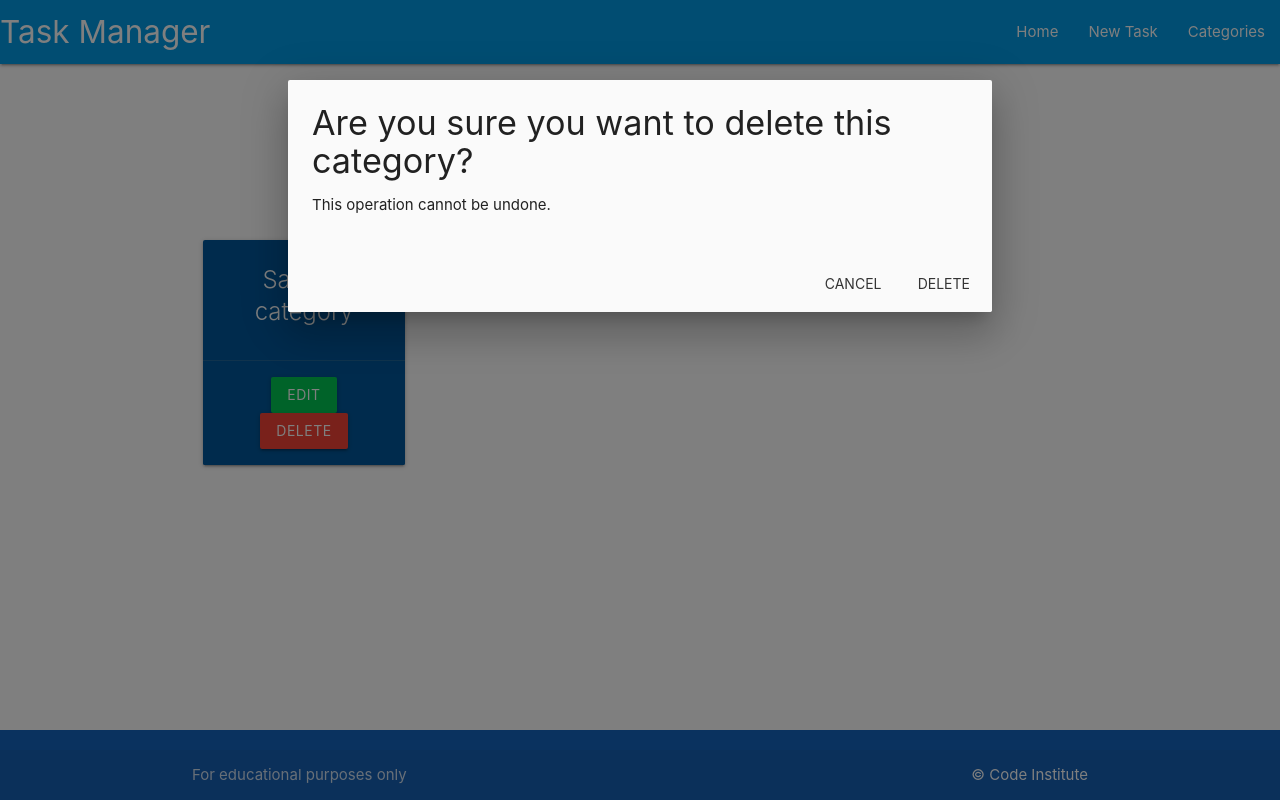
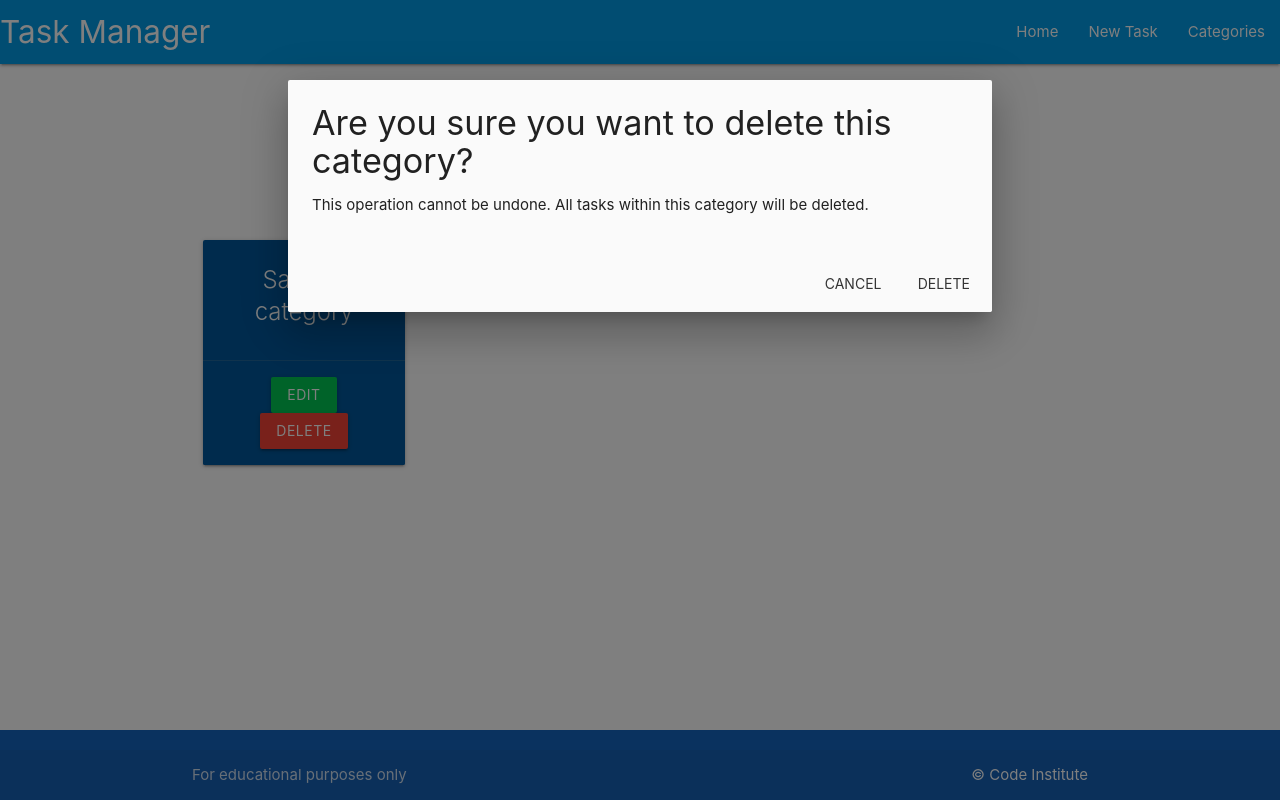
Before and after one commit to arthur-vilela/flask-sqlalchemy-task-manager, a Flask app: page /categories in a window 1280 px wide, after a click on "DELETE". Run offline with Flask 2, Linux system fonts and the light colour scheme; tables that the repository leaves empty hold one stand-in row (values such as "Sample post").

Commit message:
Add warning message in delete category modal

```diff
--- a/taskmanager/templates/categories.html
+++ b/taskmanager/templates/categories.html
@@ -28,7 +28,7 @@
   <div id="modal-{{ category.id }}" class="modal">
     <div class="modal-content">
       <h4>Are you sure you want to delete this category?</h4>
-      <p>This operation cannot be undone.</p>
+      <p>This operation cannot be undone. All tasks within this category will be deleted.</p>
     </div>
     <div class="modal-footer">
       <a href="#!" class="modal-close waves-effect waves-green btn-flat">Cancel</a>
```
